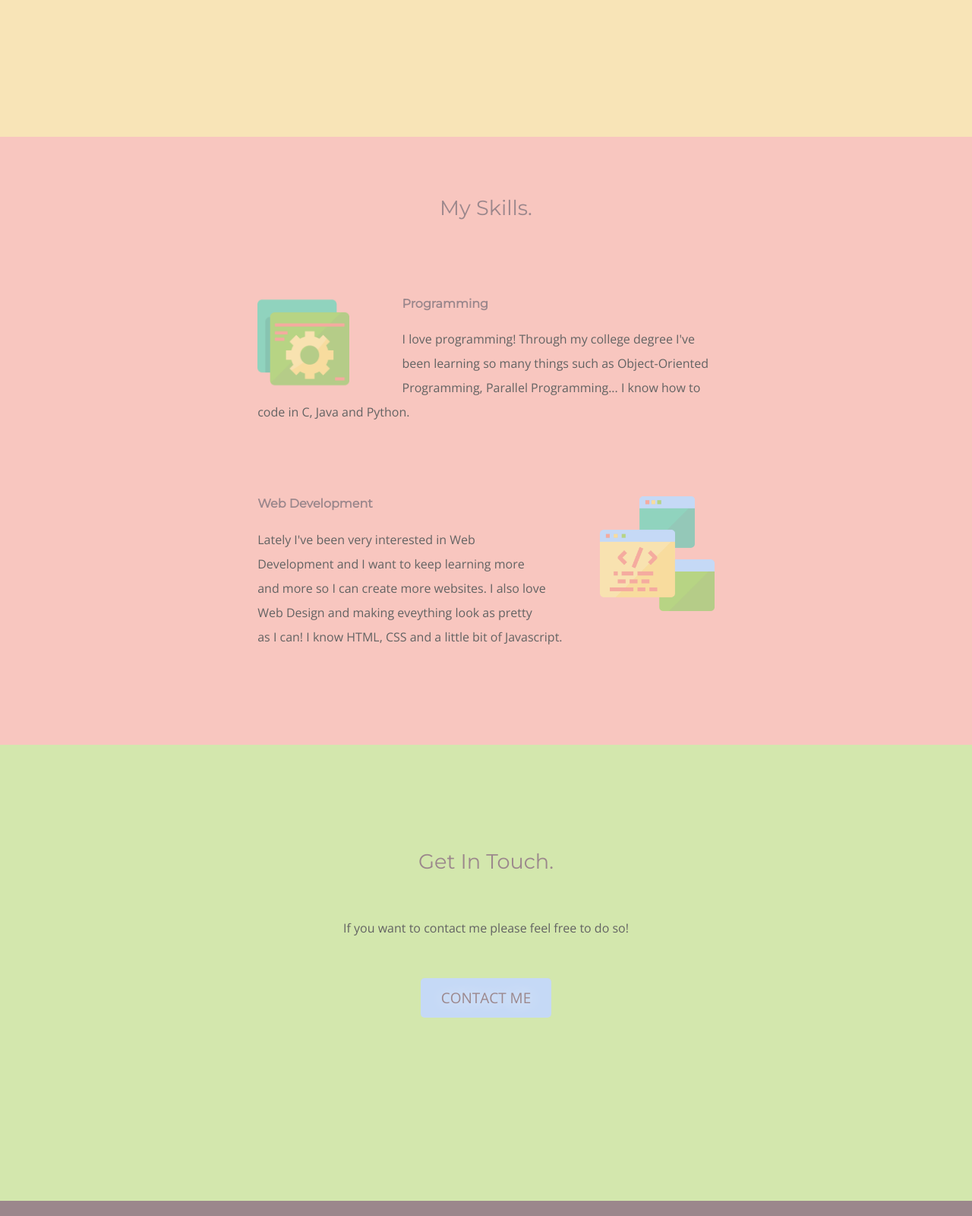
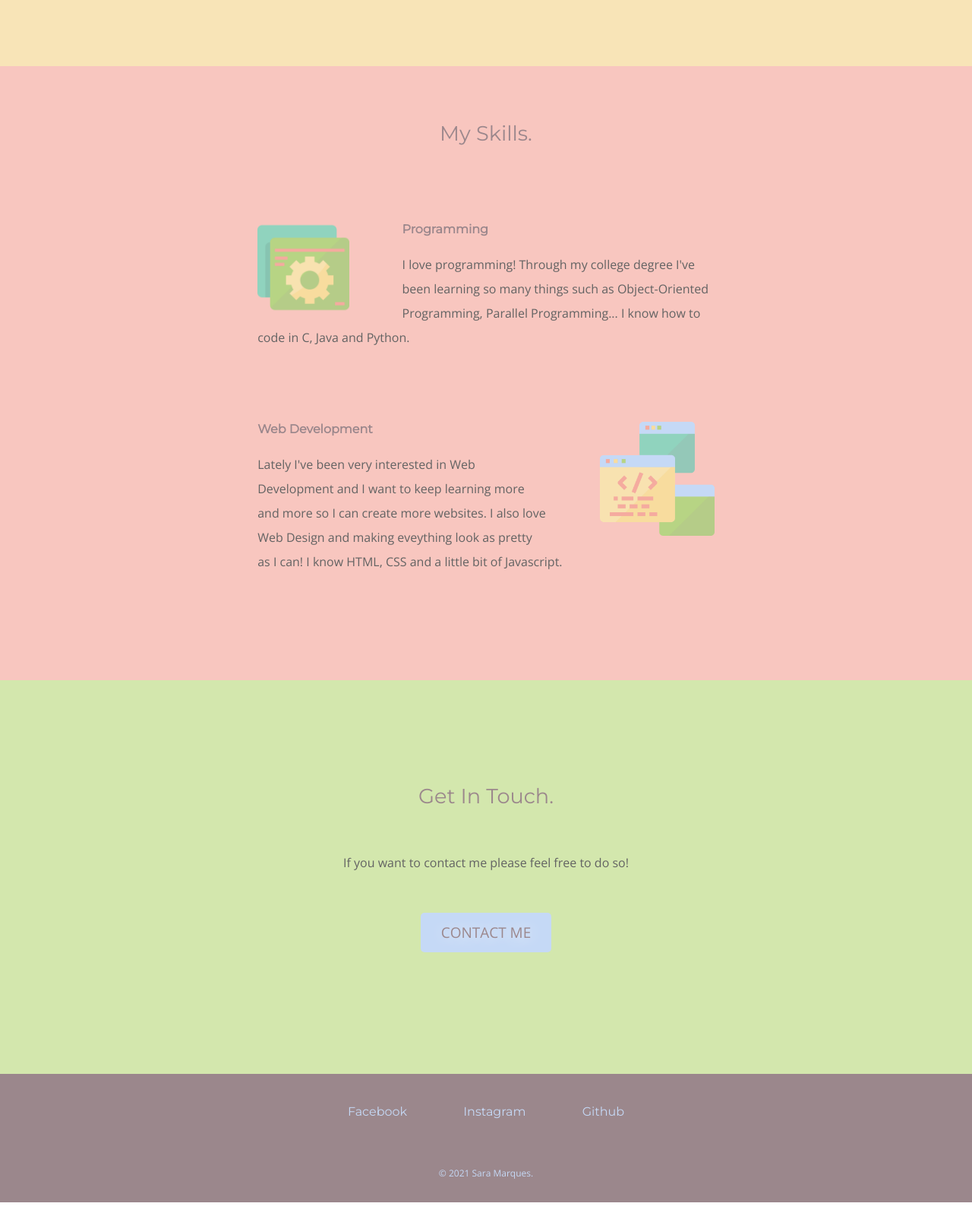
Before and after one commit to saradinismarques/personal-website, a plain HTML site: page index.html in a window 1280 px wide. Shown: the part 1420-3020 px from the top of the page at 76% size. Drawn offline with nearby package versions, Linux system fonts and the light colour scheme.

Commit message:
Add files via upload

```diff
--- a/css/styles.css
+++ b/css/styles.css
@@ -1,10 +1,15 @@
 /*-----------------------------------------TAG SELECTOR-----------------------------------------*/
+
+html {
+    height: 100%;
+}
 
 body {
     margin: 0;
     text-align: center;
     font-family: 'Open Sans', sans-serif;
     color: rgb(99, 99, 99);
+    height: 100%;
 }
 
 header {
@@ -103,7 +108,7 @@ p {
 .top-container {
     background-color: #d9ecf2;
     position: relative;
-    height: 100vh;
+    height: 100%;
 }
 
 .amusement-park {
@@ -114,18 +119,17 @@ p {
     right: 0;
     bottom: 0;
 }
-
 /*=======================================PROFILE-CONTAINER========================================*/
 
 .profile-container {
     background-color: #f8e4b7;
     position: relative;
-    height: 100vh;
+    height: 100%;
 }
 
 .profile {
-    position: absolute;
-    margin: 135px auto;
+    display: inline-block;
+    margin: 10.5% auto;
     left: 0;
     right: 0;
 }
@@ -140,13 +144,13 @@ p {
 .skills-container {
     background-color: #f8c6bf;
     position: relative;
-    height: 100vh;
+    height: 100%;
 }
 
 
 .skills {
-    position: absolute;
-    margin: 50px auto;
+    display: inline-block;
+    margin: 3.5% auto;
     left: 0;
     right: 0;
 }
@@ -175,18 +179,18 @@ p {
 .contact-me-container {
     background-color: #d3e7ad;
     position: relative;
-    height: 75vh;
+    height: 100%;
 }
 
 .contact-me {
-    position: absolute;
-    margin: 110px auto;
+    display: inline-block;
+    margin: 8.5% auto 12.5% auto;
     left: 0;
     right: 0;
 }
 
 .contact-message {
-    width: 40%;
+    width: 100%;
     margin: 50px  auto;
 }
 
@@ -217,9 +221,14 @@ p {
 /*========================================BOTTOM-CONTAINER========================================*/
 
 .bottom-container {
+    position: relative;
     background-color: #9b878c;
-    padding: 6vh 0 4vh;
-    height: 15vh;
+    padding: 3% 0 4%;
+    height: 10%;
+}
+
+.footer {
+    display: inline-block;
 }
 
 .footer-link {
--- a/index.html
+++ b/index.html
@@ -70,10 +70,12 @@
 
 
           <div class="bottom-container">
-            <a class="footer-link" href="https://www.facebook.com/profile.php?id=100004383432704">Facebook</a>
-            <a class="footer-link" href="https://www.instagram.com/saradinismarques/">Instagram</a>
-            <a class="footer-link" href="https://github.com/saradinismarques">Github</a>
-            <p class="copyright" >© 2021 Sara Marques.</p>
+            <div class="bottom">
+              <a class="footer-link" href="https://www.facebook.com/profile.php?id=100004383432704">Facebook</a>
+              <a class="footer-link" href="https://www.instagram.com/saradinismarques/">Instagram</a>
+              <a class="footer-link" href="https://github.com/saradinismarques">Github</a>
+              <p class="copyright" >© 2021 Sara Marques.</p>
+          </div>
           </div>
 
     </body>
```
